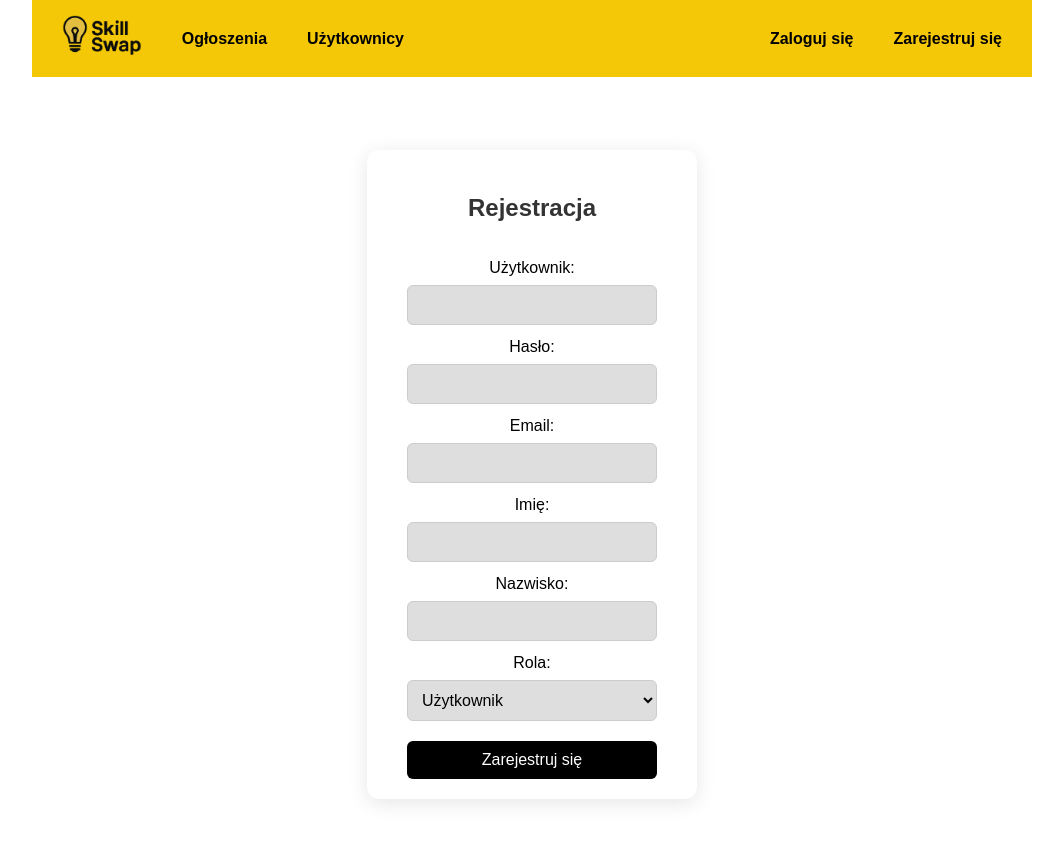
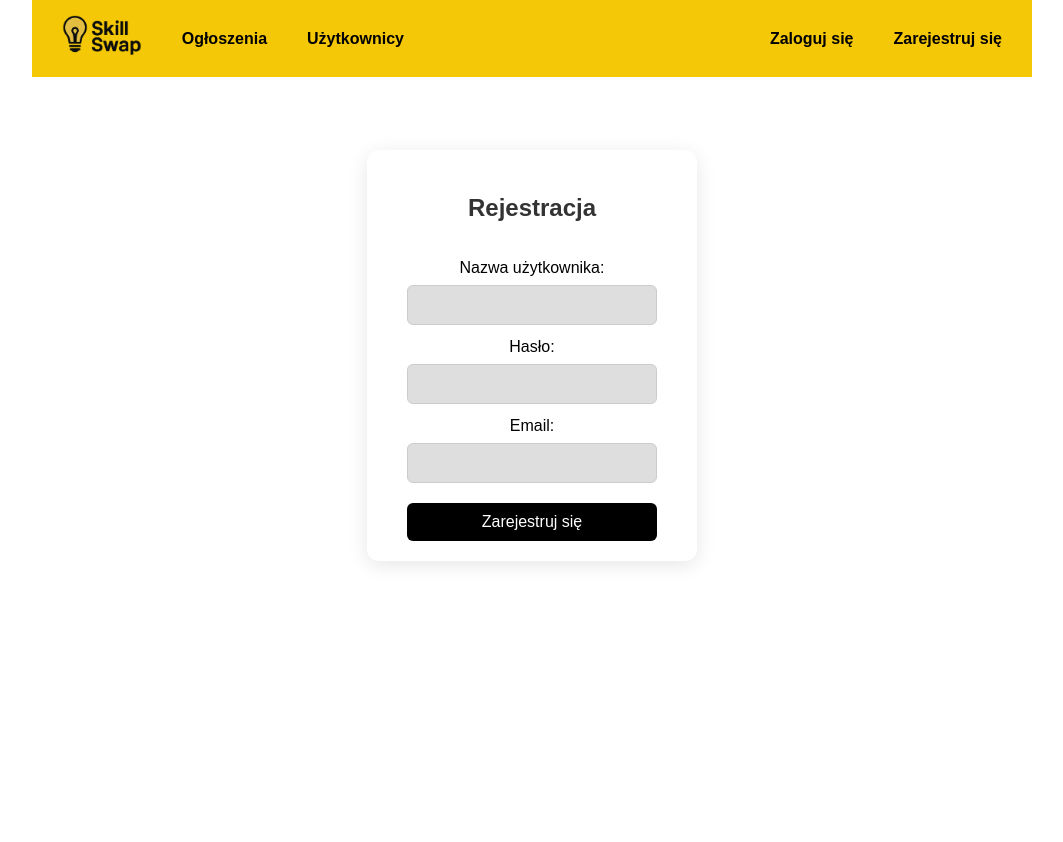
Before and after one commit to Martinnez2/SkillSwap---frontend, a React (Vite) app: page /register in a window 1280 px wide. Shown: the top 842 px of the page, without its empty margins (108-1171 px from the left). Built offline with nearby package versions, Linux system fonts and the light colour scheme.

Commit message:
Initial backend connection, added registration and login

```diff
--- a/src/App.jsx
+++ b/src/App.jsx
@@ -34,7 +34,7 @@ const App = () => {
             <Route path="*" element={<NotFoundPage />} />
             <Route path="/admin" element={<AdminPanel />} />
             <Route path="/user/:userId" element={<UserProfileView />} />
-            <Route path="/userView/:userId" element={<UserProfileView />} />
+            <Route path="/profile/:userId" element={<UserProfileView />} />
             <Route path="/chat/:userId" element={<UserChat />} />
             <Route
               path="/edit-announcement/:id"
--- a/src/components/Header.jsx
+++ b/src/components/Header.jsx
@@ -57,7 +57,7 @@ const Header = () => {
           {user ? (
             <>
               {user.role !== "ADMIN" && (
-                <Link to={`/user/${user.id}`} className="nav-link">
+                <Link to={"/profile/me"} className="nav-link">
                   Mój profil
                 </Link>
               )}
--- a/src/components/pages/LoginPage.jsx
+++ b/src/components/pages/LoginPage.jsx
@@ -1,8 +1,6 @@
 import React, { useState } from "react";
 import { useNavigate } from "react-router-dom";
 import "../../styles/LoginPage.css";
-//import mockUsers from "../../mock_data/mockUsers";
-import { getAllUsers } from "../../services/userService";
 
 const LoginPage = () => {
   const navigate = useNavigate();
@@ -10,7 +8,6 @@ const LoginPage = () => {
     username: "",
     password: "",
   });
-
   const [error, setError] = useState(null);
 
   const handleChange = (e) => {
@@ -22,25 +19,46 @@ const LoginPage = () => {
     setError(null);
   };
 
-  const handleSubmit = (e) => {
+  const handleSubmit = async (e) => {
     e.preventDefault();
-    const users = getAllUsers();
-    const user = users.find(
-      (u) =>
-        u.username === credentials.username &&
-        u.password === credentials.password
-    );
 
-    if (user) {
-      console.log("Zalogowano pomyślnie:", user.username);
-      localStorage.setItem("loggedInUser", JSON.stringify(user));
-      if (user.role === "ADMIN") {
-        navigate("/home");
-      } else {
-        navigate("/home");
+    try {
+      // 1. Logowanie użytkownika (POST na backend)
+      const loginResponse = await fetch(
+        "http://localhost:8081/api/v1/auth/login",
+        {
+          method: "POST",
+          headers: { "Content-Type": "application/json" },
+          credentials: "include", // aby przesłać i odebrać ciasteczka
+          body: JSON.stringify(credentials),
+        }
+      );
+
+      if (!loginResponse.ok) {
+        throw new Error("Nieprawidłowa nazwa użytkownika lub hasło.");
       }
-    } else {
-      setError("Nieprawidłowa nazwa użytkownika lub hasło.");
+
+      // 2. Pobranie danych zalogowanego użytkownika
+      const userDetailsResponse = await fetch(
+        "http://localhost:8081/api/v1/user-details/me",
+        {
+          credentials: "include",
+        }
+      );
+
+      if (!userDetailsResponse.ok) {
+        throw new Error("Błąd podczas pobierania danych użytkownika.");
+      }
+
+      const userDetails = await userDetailsResponse.json();
+
+      // 3. Zapisz dane użytkownika w localStorage
+      localStorage.setItem("loggedInUser", JSON.stringify(userDetails));
+
+      // 4. Przekieruj na stronę główną
+      navigate("/home");
+    } catch (err) {
+      setError(err.message);
     }
   };
 
--- a/src/components/pages/RegisterPage.jsx
+++ b/src/components/pages/RegisterPage.jsx
@@ -1,7 +1,8 @@
+// src/pages/RegisterPage.jsx
+
 import React, { useState } from "react";
 import "../../styles/RegisterPage.css";
 import { useNavigate } from "react-router-dom";
-import { addUser } from "../../services/userService";
 
 const RegisterPage = () => {
   const navigate = useNavigate();
@@ -9,13 +10,13 @@ const RegisterPage = () => {
     username: "",
     password: "",
     email: "",
-    role: "USER",
-    firstName: "",
-    lastName: "",
+    role: "USER", // domyślnie "USER"
+    status: "ACTIVE", // wymagane przez backend
   });
 
   const [errorMessage, setErrorMessage] = useState("");
-  const [isSubmitted, setIsSubmitted] = useState(false);
+  const [fieldErrors, setFieldErrors] = useState({});
+  const [isSubmitting, setIsSubmitting] = useState(false);
 
   const handleChange = (e) => {
     const { name, value } = e.target;
@@ -23,35 +24,45 @@ const RegisterPage = () => {
       ...prev,
       [name]: value,
     }));
+
+    setFieldErrors((prev) => ({ ...prev, [name]: null }));
   };
 
-  const handleSubmit = (e) => {
+  const handleSubmit = async (e) => {
     e.preventDefault();
-    setIsSubmitted(true);
+    setIsSubmitting(true);
+    setErrorMessage("");
+    setFieldErrors({});
 
-    const users = JSON.parse(localStorage.getItem("users")) || [];
-    const userExists = users.some(
-      (user) => user.username === formData.username
-    );
+    try {
+      const res = await fetch("http://localhost:8081/api/v1/auth/register", {
+        method: "POST",
+        headers: { "Content-Type": "application/json" },
+        body: JSON.stringify(formData),
+      });
 
-    if (userExists) {
-      setErrorMessage("Użytkownik o tej nazwie już istnieje! Wybierz inną.");
-      return;
+      if (res.ok) {
+        navigate("/login");
+        return;
+      }
+
+      let problem;
+      try {
+        problem = await res.json();
+      } catch {
+        throw new Error(`Błąd serwera: ${res.status}`);
+      }
+
+      if (problem.errors) {
+        setFieldErrors(problem.errors);
+      }
+
+      throw new Error(problem.detail || `Błąd ${problem.status}`);
+    } catch (err) {
+      setErrorMessage(err.message);
+    } finally {
+      setIsSubmitting(false);
     }
-
-    const newUser = {
-      ...formData,
-      id: Date.now(),
-      status: "active",
-      name: formData.firstName || "Imię",
-      surname: formData.lastName || "Nazwisko",
-    };
-
-    addUser(newUser);
-    localStorage.setItem("loggedInUser", JSON.stringify(newUser));
-    setErrorMessage("");
-    navigate("/");
-    console.log("Użytkownik zarejestrowany:", newUser);
   };
 
   return (
@@ -59,8 +70,8 @@ const RegisterPage = () => {
       <div className="register-container">
         <div className="register-box">
           <h2>Rejestracja</h2>
-          <form onSubmit={handleSubmit}>
-            <label>Użytkownik:</label>
+          <form onSubmit={handleSubmit} noValidate>
+            <label>Nazwa użytkownika:</label>
             <input
               type="text"
               name="username"
@@ -68,6 +79,9 @@ const RegisterPage = () => {
               onChange={handleChange}
               required
             />
+            {fieldErrors.username && (
+              <small className="error">{fieldErrors.username}</small>
+            )}
 
             <label>Hasło:</label>
             <input
@@ -77,6 +91,9 @@ const RegisterPage = () => {
               onChange={handleChange}
               required
             />
+            {fieldErrors.password && (
+              <small className="error">{fieldErrors.password}</small>
+            )}
 
             <label>Email:</label>
             <input
@@ -86,35 +103,16 @@ const RegisterPage = () => {
               onChange={handleChange}
               required
             />
+            {fieldErrors.email && (
+              <small className="error">{fieldErrors.email}</small>
+            )}
 
-            <label>Imię:</label>
-            <input
-              type="text"
-              name="firstName"
-              value={formData.firstName}
-              onChange={handleChange}
-            />
-
-            <label>Nazwisko:</label>
-            <input
-              type="text"
-              name="lastName"
-              value={formData.lastName}
-              onChange={handleChange}
-            />
-
-            <label>Rola:</label>
-            <select name="role" value={formData.role} onChange={handleChange}>
-              <option value="USER">Użytkownik</option>
-              <option value="ADMIN">Administrator</option>
-            </select>
-
-            <button type="submit">Zarejestruj się</button>
+            <button type="submit" disabled={isSubmitting}>
+              {isSubmitting ? "Rejestruję..." : "Zarejestruj się"}
+            </button>
           </form>
 
-          {isSubmitted && errorMessage && (
-            <p className="error-message">{errorMessage}</p>
-          )}
+          {errorMessage && <div className="error-message">{errorMessage}</div>}
         </div>
       </div>
     </div>
@@ -122,23 +120,3 @@ const RegisterPage = () => {
 };
 
 export default RegisterPage;
-
-// === Zakomentowany kod do wersji online ===
-/*
-    fetch('/api/v1/auth/register', {
-      method: 'POST',
-      headers: {
-        'Content-Type': 'application/json',
-      },
-      body: JSON.stringify(formData),
-    })
-      .then((response) => {
-        if (response.ok) {
-          console.log('Rejestracja zakończona sukcesem');
-          // Można przekierować np. navigate('/login');
-        } else {
-          console.error('Błąd rejestracji');
-        }
-      })
-      .catch((error) => console.error('Błąd:', error));
-    */
--- a/src/components/pages/UserProfileView.jsx
+++ b/src/components/pages/UserProfileView.jsx
@@ -34,8 +34,19 @@ const UserProfileView = () => {
   const [ratingCount, setRatingCount] = useState(0);
 
   const loggedInUser = JSON.parse(localStorage.getItem("loggedInUser"));
+  useEffect(() => {
+    if (userId === "me") {
+      if (loggedInUser) {
+        setUser(loggedInUser);
+        setUserAnnouncements(
+          getUserAnnouncements(loggedInUser.id, getAnnouncements)
+        );
+      } else {
+        navigate("/login");
+      }
+      return;
+    }
 
-  useEffect(() => {
     const u = getUserById(Number(userId));
     if (!u) {
       console.error(`User with ID ${userId} not found.`);
--- a/src/styles/UserChat.css
+++ b/src/styles/UserChat.css
@@ -27,6 +27,8 @@ h2 {
   margin: 10px 0;
   display: flex;
   flex-direction: column;
+  padding-left: 10px;
+  padding-right: 10px;
 }
 
 .message .bubble {
```
